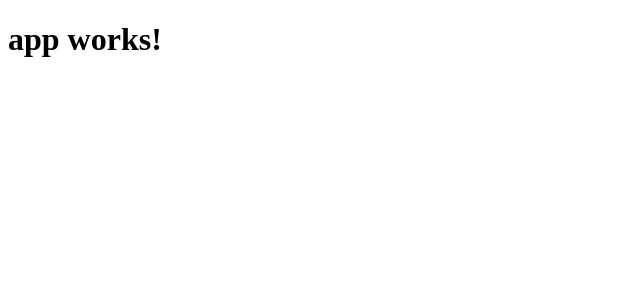
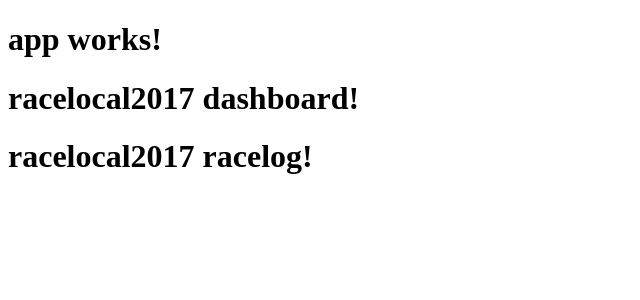
Before and after one commit to benorman/MEA2N-Starter, an Angular app in the folder public/: page / in a window 1280 px wide. Shown: the top 300 px of the page, without its empty margins (0-640 px from the left). Built offline with nearby package versions, Linux system fonts and the light colour scheme.

Commit message:
initial commit

```diff
--- a/public/src/app/app.component.html
+++ b/public/src/app/app.component.html
@@ -1,3 +1,5 @@
 <h1>
   {{title}}
 </h1>
+<dashboard></dashboard>
+<racelog></racelog>
--- a/public/src/app/dashboard/dashboard.component.html
+++ b/public/src/app/dashboard/dashboard.component.html
@@ -0,0 +1 @@
+<h1>{{title}}</h1>
--- a/public/src/app/dashboard/dashboard.component.ts
+++ b/public/src/app/dashboard/dashboard.component.ts
@@ -0,0 +1,10 @@
+import { Component } from '@angular/core';
+
+@Component({
+    selector: 'dashboard',
+    templateUrl: './dashboard.component.html',
+    styleUrls: ['./dashboard.component.css']
+})
+export class DashboardComponent {
+    title = 'racelocal2017 dashboard!';
+}
--- a/public/src/app/racelog/racelog.component.html
+++ b/public/src/app/racelog/racelog.component.html
@@ -0,0 +1 @@
+<h1>{{title}}</h1>
--- a/public/src/app/racelog/racelog.component.ts
+++ b/public/src/app/racelog/racelog.component.ts
@@ -0,0 +1,12 @@
+import { Component } from '@angular/core';
+
+@Component({
+    selector: 'racelog',
+    templateUrl: './racelog.component.html',
+    styleUrls: ['./racelog.component.css']
+})
+
+
+export class RacelogComponent {
+    title = 'racelocal2017 racelog!';
+}
```
Also changed, not shown: public/src/app/app.module.ts (+7 -2 lines).
